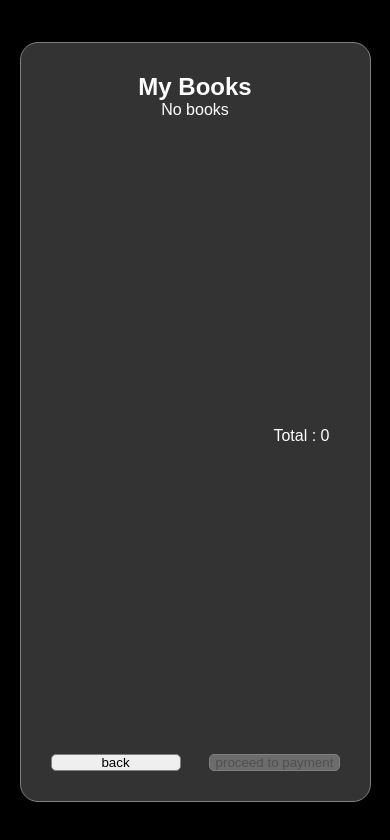
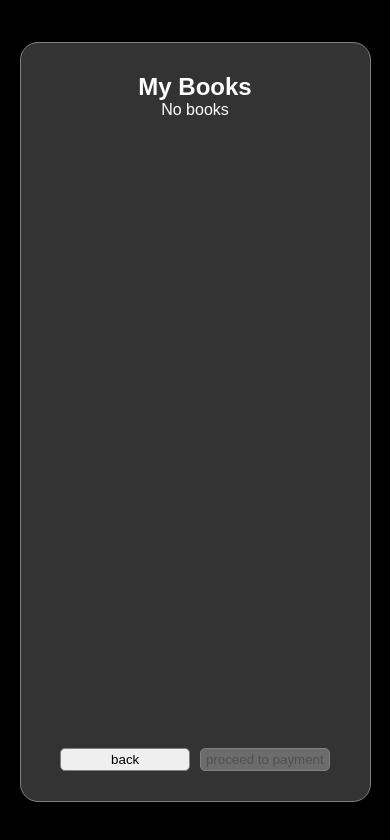
Before and after one commit to juneladedja/Muscles-developers-gym-website, a React (Vite) app: page /book in a window 390 px wide. Shown: the top 840 px of the page. Built offline with nearby package versions, Linux system fonts and the light colour scheme; a web font is replaced by a local one.

Commit message:
reviewed profile

```diff
--- a/src/Book.css
+++ b/src/Book.css
@@ -69,7 +69,7 @@
 
 .btn-container-book {
   display: flex;
-  justify-content: space-between;
+  justify-content: space-evenly;
   width: 100%;
   margin-top: auto;
 }
@@ -78,6 +78,15 @@
   width: 45%;
   border: 1px solid gray;
   border-radius: 5px;
+  max-width: 200px;
+  padding: 5px;
+}
+
+@media (max-width:530px){
+  .btn-container-book button {
+    padding: 3px;
+  }
+
 }
 
 .total-resume{
--- a/src/Book.jsx
+++ b/src/Book.jsx
@@ -54,6 +54,7 @@ function Book() {
           {savedBookings.length === 0 ? (
             <p>No books</p>
           ) : (
+            <>
               <ul className="book-list">
                 {savedBookings.map((booking, index) => (
                   <li className="book-item" key={index}>
@@ -67,10 +68,11 @@ function Book() {
                   </li>
                 ))}
               </ul>
-          )}
               <div className="total-resume">
                 <p>Total : {calculateTotal()} </p>
               </div>
+            </>
+          )}
 
           <div className="btn-container-book">
             <button onClick={backToHome}>back</button>
--- a/src/Profile.jsx
+++ b/src/Profile.jsx
@@ -33,6 +33,12 @@ function Profile({ expanded, ready, setReady, setExpanded }) {
     }, 500);
   };
 
+
+  const logout = () => {
+    localStorage.removeItem("formData");
+    window.location.href = "/"; // Replace "/" with your landing page URL
+  };
+
   return (
     <>
       <div
@@ -62,6 +68,7 @@ function Profile({ expanded, ready, setReady, setExpanded }) {
                 </div>
               </div>
             )}
+            <button onClick={logout}>Logout</button>
           </div>
         </div>
       </div>
```
Lines whose indentation alone changed are shown as unchanged.
